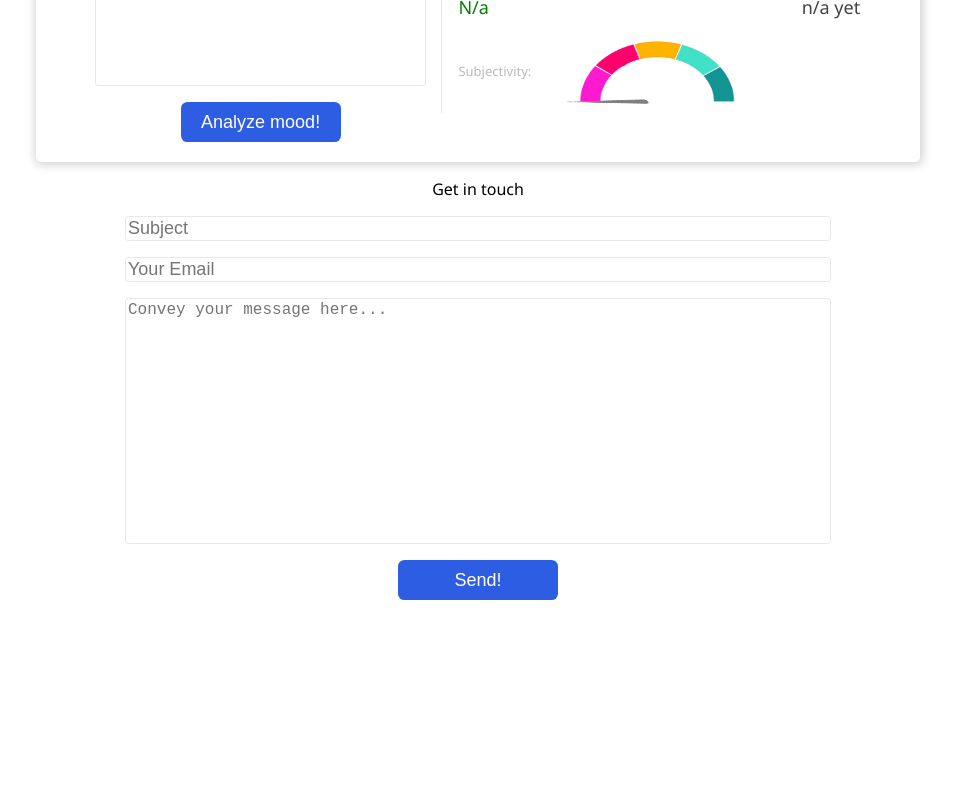
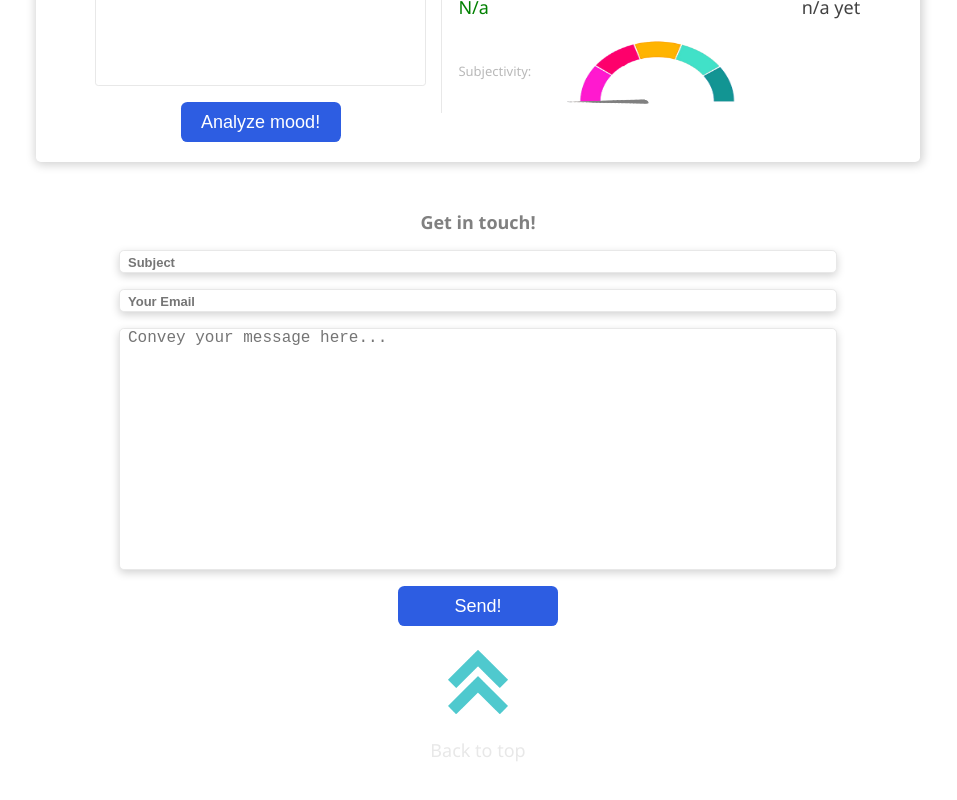
Before and after one commit to andrei-g-git/sentiment-analyzer, a React (Vite) app: page / in a window 1280 px wide. Shown: the part 434-1234 px from the top of the page, without its empty margins (162-1119 px from the left). Before the commit the page ends 1042 px from the top, so only its background shows below. Built offline with nearby package versions, Linux system fonts and the light colour scheme.

Commit message:
restyle footer, add back-to-top arrow

```diff
--- a/src/components/Footer/Contact.scss
+++ b/src/components/Footer/Contact.scss
@@ -1,6 +1,6 @@
 @import "../../css/Variables.scss";
 
-@mixin flexColumnCentered($gap: 1rem){
+@mixin flexColumnCentered($gap: 1rem){ //reusing in Footer, should be in Mixins.scss
     display: flex;
     flex-direction: column;
     align-items: center;
@@ -9,16 +9,22 @@
 
 @mixin inputCommon {
     border: 1px solid $lightest-conspicuous;
-    border-radius: 0.2rem;
+    border-radius: 0.3rem;
     color: $light-text;
     font-size: $standard-heading-font-size;
     font-weight: normal;
+    padding: 0 0.5rem;
+    box-shadow: 0 3px 8px lightgray;
 }
 
 .contact{
     @include flexColumnCentered();
-    width: 60%;
-    max-width: 700px;
+    // width: 60%;
+    // max-width: 700px;
+
+    //padding: 2rem 0;
+
+    width: 100%;
 
     .contact-form{
         @include flexColumnCentered();
@@ -27,6 +33,11 @@
         .contact-form-input{
             width: 100%;
             @include inputCommon();
+
+            &::placeholder{
+                font-size: $placeholder-font-size;
+                font-weight: 550;
+            }
         }
 
         .contact-form-text-area{
--- a/src/components/Footer/Contact.tsx
+++ b/src/components/Footer/Contact.tsx
@@ -1,12 +1,13 @@
 import SubmitButton from "../SubmitButton";
+import MainHeading from "../MainHeading";
 import "./Contact.scss";
 
 function Contact() {
     return (
         <div className="contact">
-            <div className="contact-heading">
-                Get in touch
-            </div>
+            <MainHeading>
+                Get in touch!
+            </MainHeading>
             <form className="contact-form"
                 method="POST"
                 action="https://forms.un-static.com/forms/241197b722cacb42116f504d5962801292dc2cca"
--- /dev/null
+++ b/src/components/Footer/Footer.scss
@@ -0,0 +1,28 @@
+@import "../../css/Variables.scss";
+
+@mixin flexColumnCentered($gap: 1rem){
+    display: flex;
+    flex-direction: column;
+    align-items: center;
+    gap: $gap;
+}
+
+.footer{
+    @include flexColumnCentered(1.5rem);
+    width: 60%;
+    max-width: 700px;
+
+    padding: 2rem 0;
+
+    .back-to-top{
+        width: 64px;
+        height: 64px;
+    }
+
+    // .conspicuous-heading{ //should be reusable
+    //     font-size: $standard-heading-font-size;
+    //     font-weight: $standard-heading-weight;
+    //     font-family: $standard-font-family;
+    //     color: $bit-light-text;
+    // }
+}
--- a/src/components/Footer/Footer.tsx
+++ b/src/components/Footer/Footer.tsx
@@ -1,9 +1,31 @@
 import Contact from './Contact';
+import arrowsUp from "../../assets/img/arrows-up.png";
+import "./Footer.scss";
+import "../../css/Headings.scss";
 
 function Footer() {
     return (
-        <Contact />
+        <div className="footer">
+            <Contact />
+            <img className="back-to-top"
+                src={arrowsUp}
+                alt="arrow"
+                onClick={() => handleClick()}
+            />
+            <div className="conspicuous-heading">
+                Back to top
+            </div>
+        </div>
+
     );
 };
 
+const handleClick = () => {
+    window.scrollTo({
+        top: 0,
+        left: 0,
+        behavior: "smooth"
+    });
+};
+
 export default Footer;
--- /dev/null
+++ b/src/components/MainHeading.tsx
@@ -0,0 +1,11 @@
+import "../css/Headings.scss";
+
+function MainHeading(props: any) {
+    return (
+        <div className="main-heading">
+            {props.children}
+        </div>
+    )
+}
+
+export default MainHeading
--- /dev/null
+++ b/src/css/Headings.scss
@@ -0,0 +1,15 @@
+@import "./Variables.scss";
+
+.main-heading{
+    font-size: $standard-heading-font-size;
+    font-weight: $standard-heading-weight;
+    font-family: $standard-font-family;
+    color: $bit-light-text;
+}
+
+.conspicuous-heading{
+    font-size: $standard-heading-font-size;
+    font-weight: normal;//$standard-heading-weight;
+    font-family: $standard-font-family;
+    color: $lightest-conspicuous;
+}
--- a/src/css/Variables.scss
+++ b/src/css/Variables.scss
@@ -1,5 +1,6 @@
 $lightest-conspicuous: #e8e8e8;
 $light-text: #b9b9b9;
+$bit-light-text: gray;
 $standard-button-cta: #2d5de2;
 $light-cta-text: white;
 $standard-bg: white;
@@ -12,6 +13,9 @@ $standard-font-family: "Segoe UI";
 $standard-heading-font-size: large; //x-small;
 $standard-heading-font-size-smaller: small;
 $standard-heading-font-size-smaller-still: x-small;
+$placeholder-font-size: small;
+
+$standard-heading-weight: bold;
 //breakpoints
 $breakpoints: (
     "xs": 0,
```
Also changed, not shown: src/assets/img/arrows-up.png (added).
